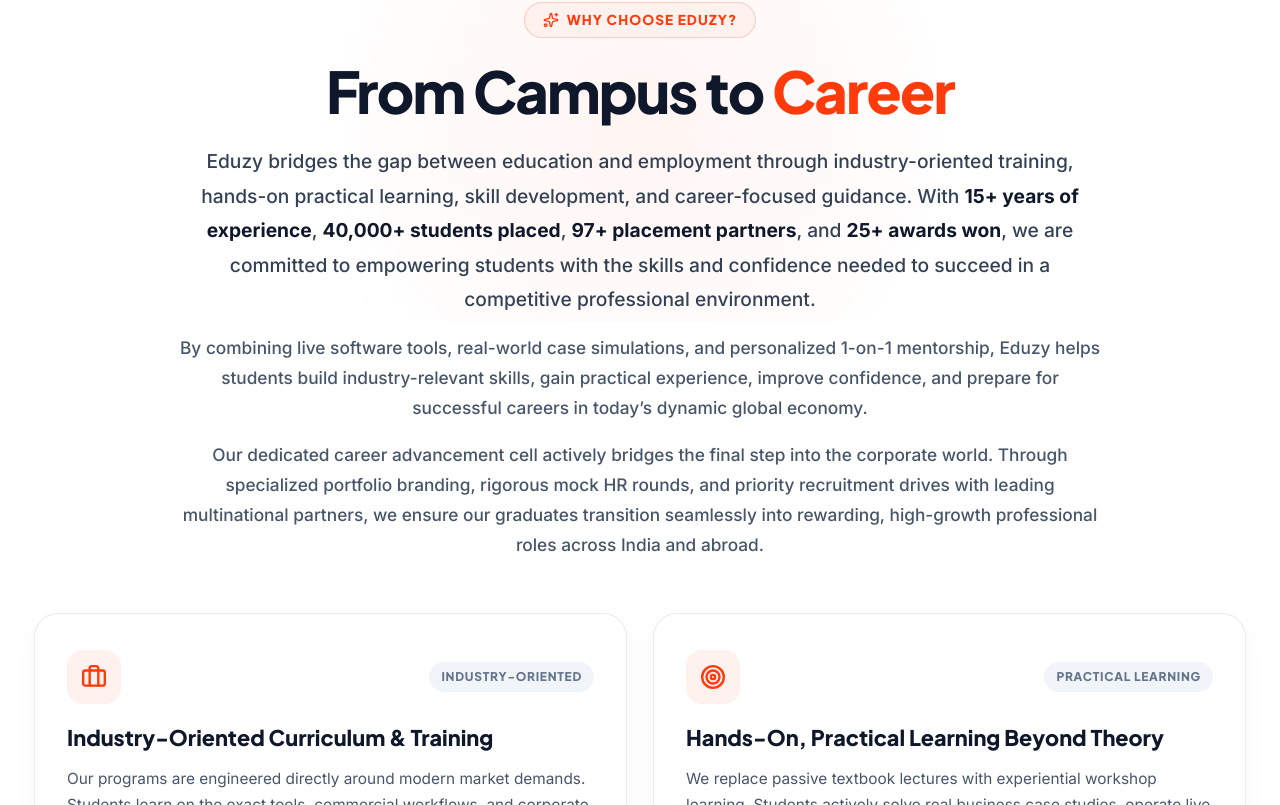
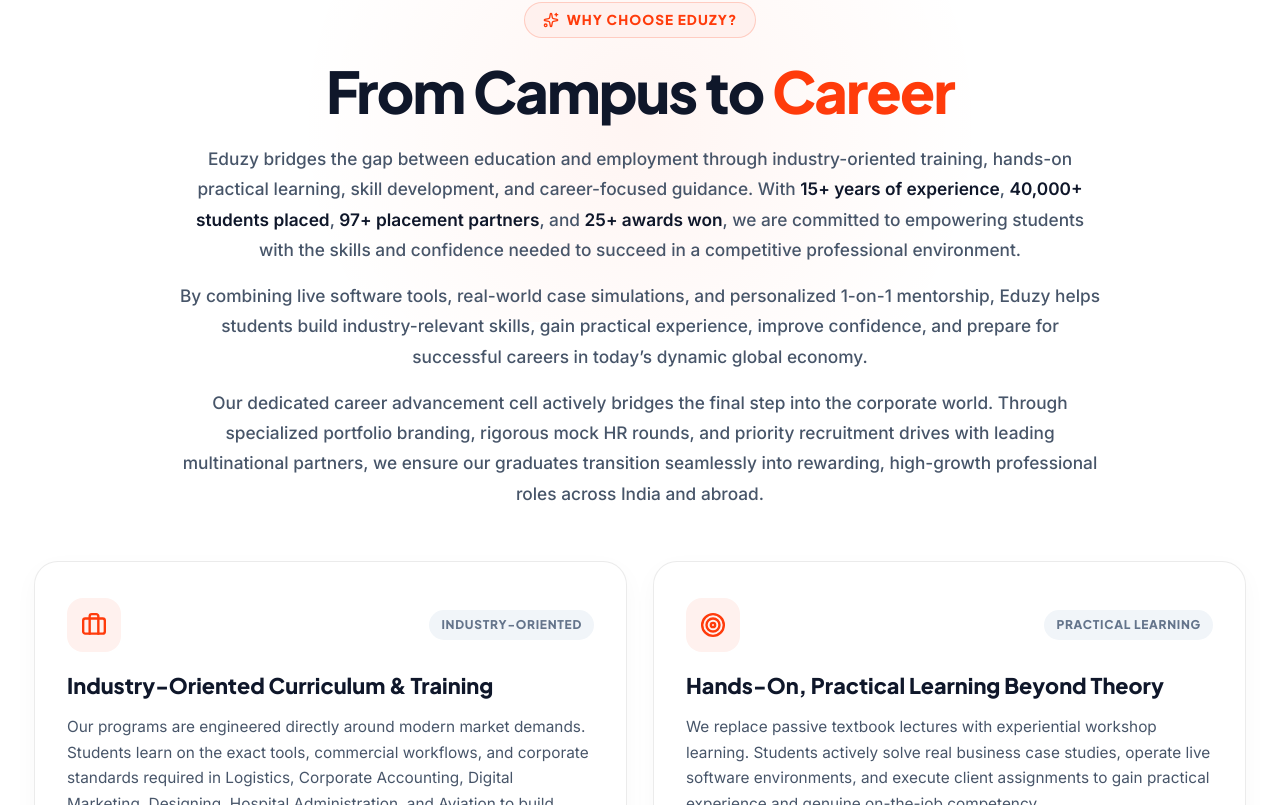
Before and after one commit to ClixDot/Eduzy, a React (Vite) app: page / in a window 1280 px wide. Shown: the part 1075-1880 px from the top of the page. Built offline with nearby package versions, Linux system fonts and the light colour scheme.

Commit message:
style(about): match lead paragraph font size with lead-sub paragraph

```diff
--- a/src/components/About.css
+++ b/src/components/About.css
@@ -81,19 +81,7 @@
   margin: 0 auto;
 }
 
-.about-v2__lead {
-  font-size: clamp(1.05rem, 1.8vw, 1.2rem);
-  color: #334155;
-  line-height: 1.8;
-  font-weight: 500;
-  margin: 0 auto;
-}
-
-.about-v2__lead strong {
-  color: #0F172A;
-  font-weight: 700;
-}
-
+.about-v2__lead,
 .about-v2__lead-sub {
   font-size: clamp(0.98rem, 1.6vw, 1.08rem);
   color: #475569;
@@ -102,6 +90,7 @@
   margin: 0 auto;
 }
 
+.about-v2__lead strong,
 .about-v2__lead-sub strong {
   color: #0F172A;
   font-weight: 600;
```
